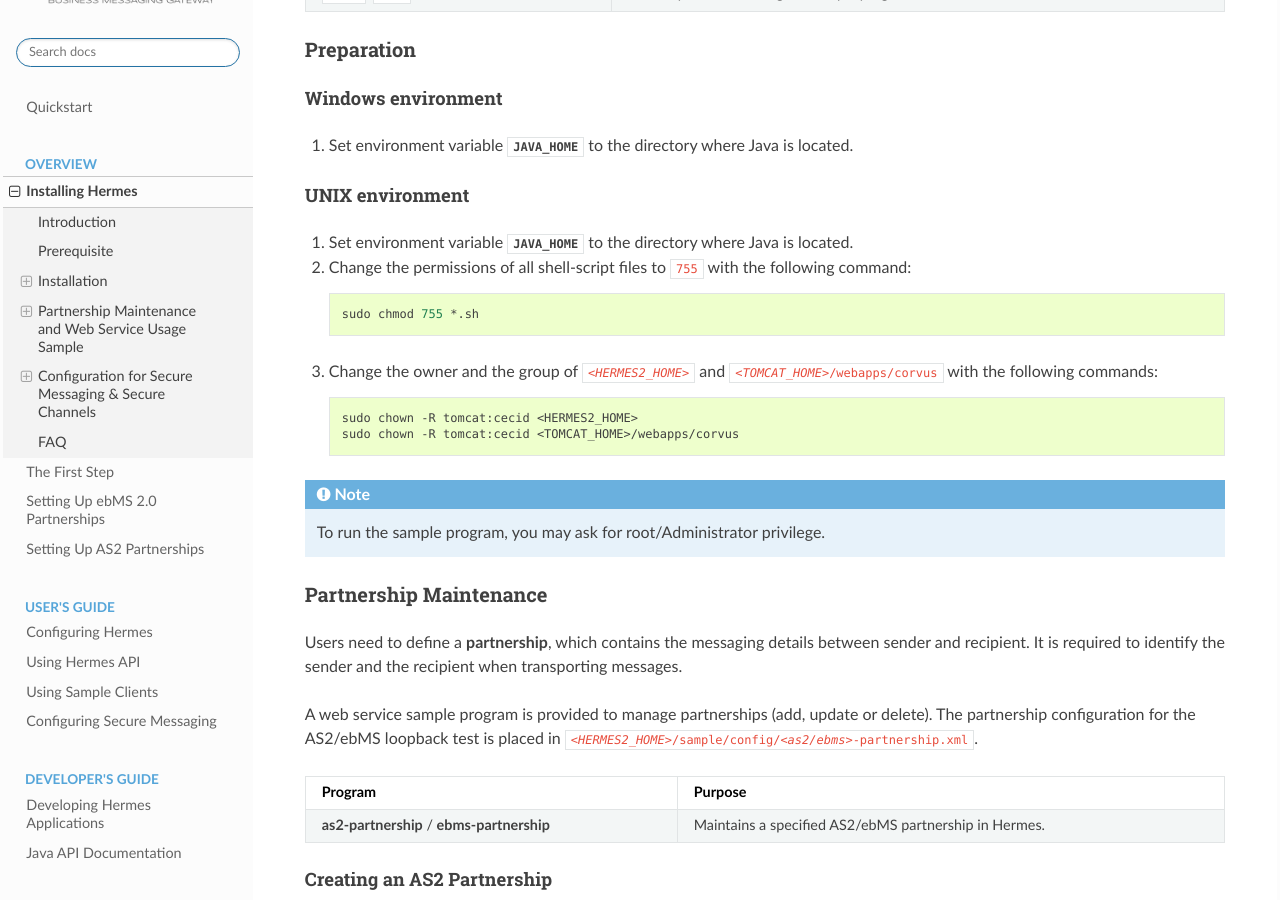
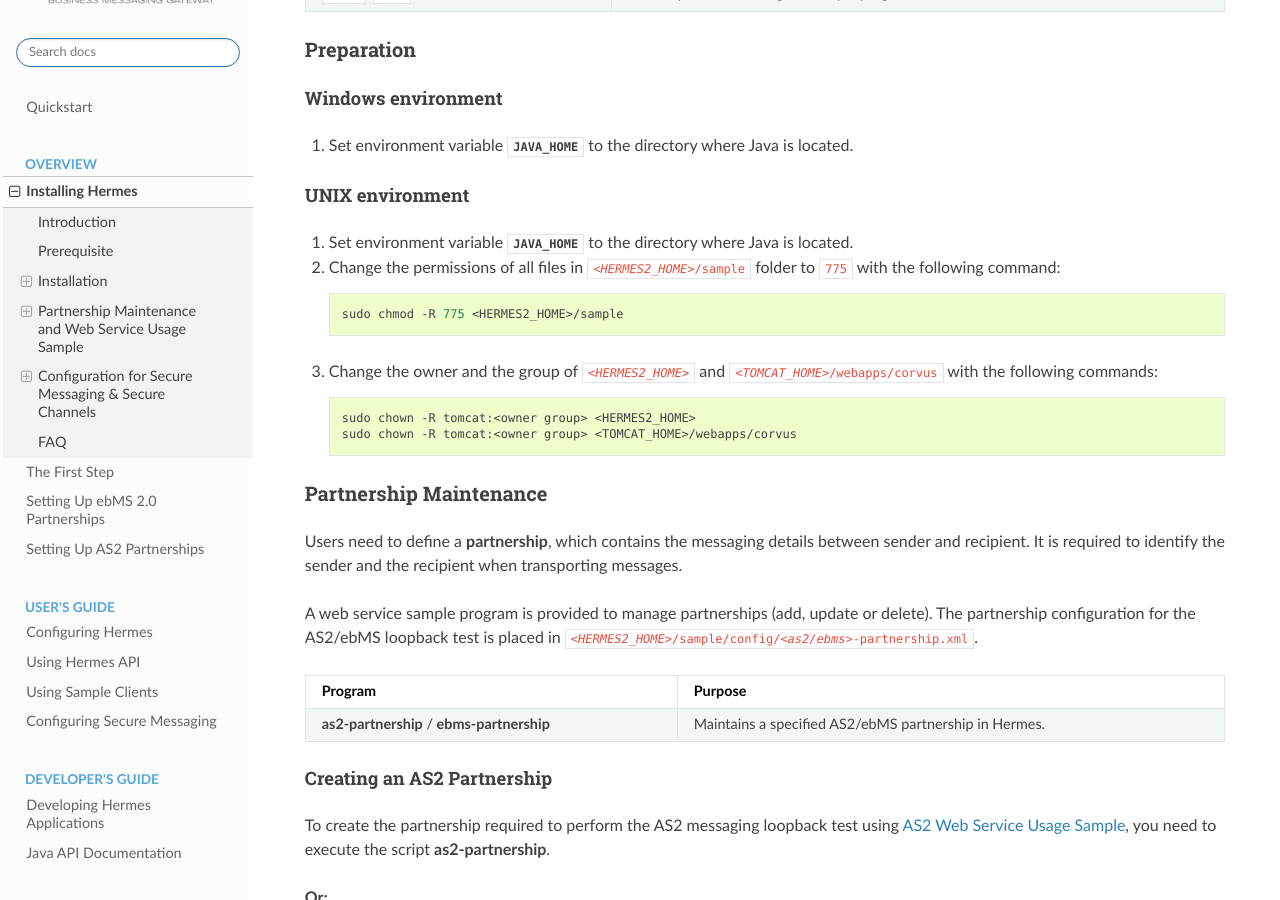
Before and after one commit to cecid/hermes-docs, a Sphinx documentation site: the page built from docs/source/installation.rst, in a window 1280 px wide and 900 px high, scrolled down 11324 px. Built offline with Sphinx 7.4.7 and the Read the Docs theme 2.0.0, drawn with Linux system fonts in a browser that asks for light colours.

Commit message:
Fix the sample client setup in installation.rst

```diff
--- a/docs/source/installation.rst
+++ b/docs/source/installation.rst
@@ -319,21 +319,18 @@
 """"""""""""""""
 
 1. Set environment variable :envvar:`JAVA_HOME` to the directory where Java is located.
-#. Change the permissions of all shell-script files to ``755`` with the following command:
+#. Change the permissions of all files in :file:`{<HERMES2_HOME>}/sample` folder to ``775`` with the following command:
 
    .. code-block:: sh
 
-      sudo chmod 755 *.sh
+      sudo chmod -R 775 <HERMES2_HOME>/sample
 
 #. Change the owner and the group of :file:`{<HERMES2_HOME>}` and :file:`{<TOMCAT_HOME>}/webapps/corvus` with the following commands:
 
    .. code-block:: sh
 
-      sudo chown -R tomcat:cecid <HERMES2_HOME>
-      sudo chown -R tomcat:cecid <TOMCAT_HOME>/webapps/corvus
-
-.. note::
-  To run the sample program, you may ask for root/Administrator privilege.
+      sudo chown -R tomcat:<owner group> <HERMES2_HOME>
+      sudo chown -R tomcat:<owner group> <TOMCAT_HOME>/webapps/corvus
 
 
 Partnership Maintenance
```
